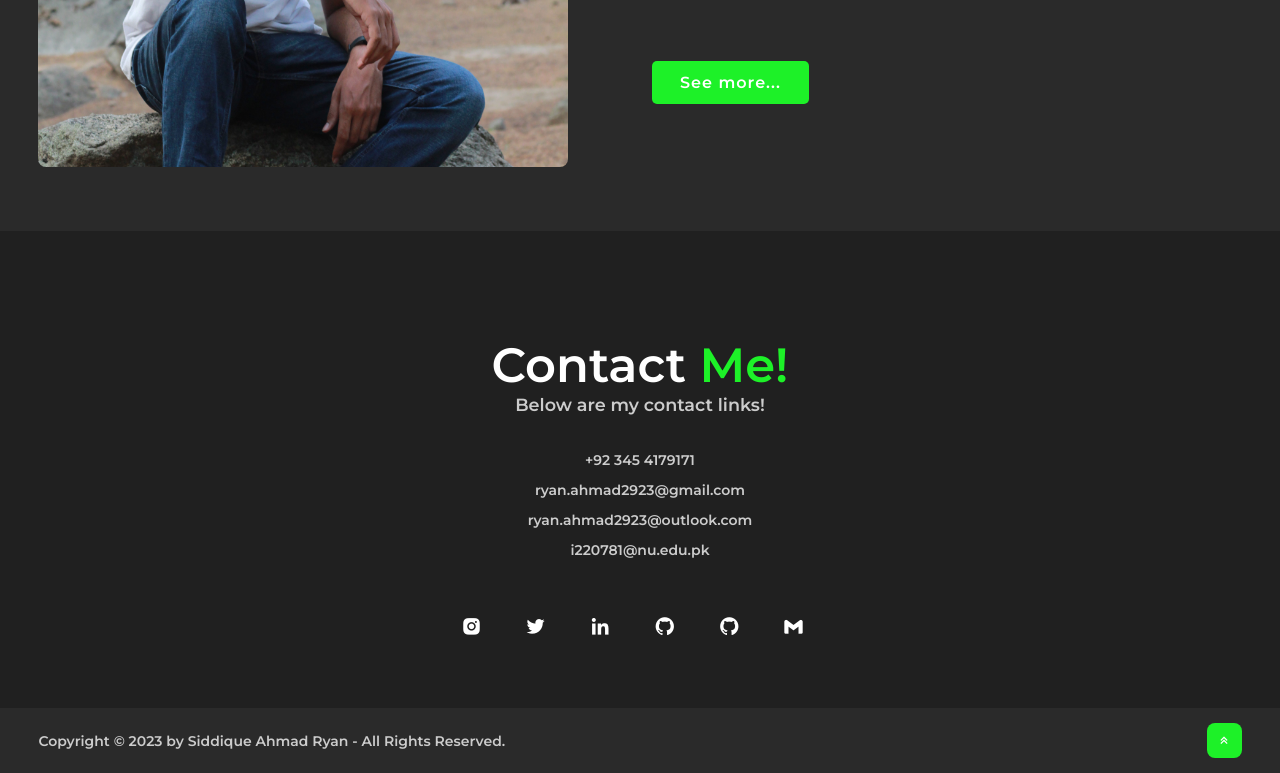
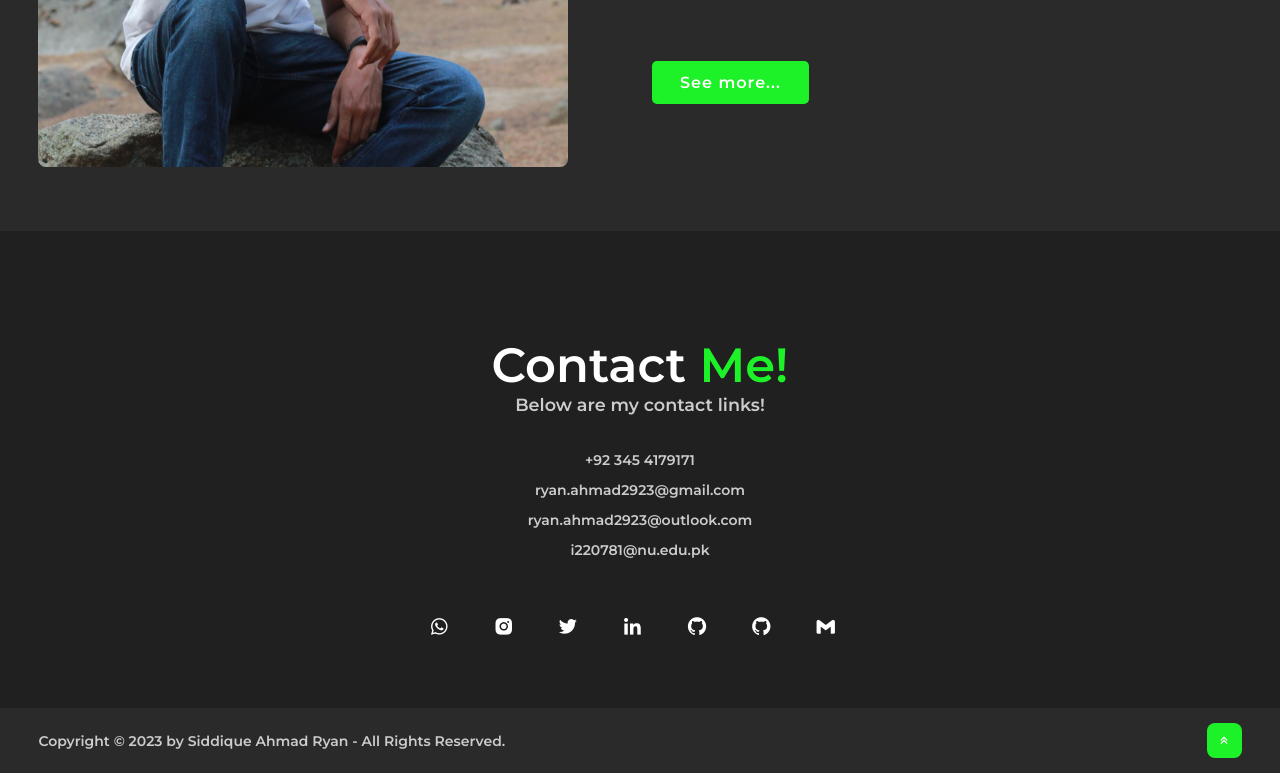
Before and after one commit to iryansa/iryansa.github.io, a plain HTML site: page index.html in a window 1280 px wide. Shown: the part 1273-2046 px from the top of the page. Drawn offline with nearby package versions, Linux system fonts and the light colour scheme.

Commit message:
Update index.html

```diff
--- a/index.html
+++ b/index.html
@@ -67,6 +67,7 @@
                     <li><a target="_blank" class="links-1" href="mailto:i220781@nu.edu.pk">i220781@nu.edu.pk</a></li>
                 </div>
                 <div class="contact-icons">
+                    <a class="links-2" href="https://wa.me/923454179171" target="_blank"><i class="bx bxl-whatsapp"></i></a>
                     <a class="links-2" href="https://instagram.com/i_ryan.a" target="_blank"><i class="bx bxl-instagram-alt"></i></a>
                     <a class="links-2" href="https://twitter.com/i_ryaaaan" target="_blank"><i class="bx bxl-twitter"></i></a>
                     <a class="links-2" href="https://www.linkedin.com/in/siddique-ahmad-ryan-909a4a247/" target="_blank"><i class="bx bxl-linkedin"></i></a>
```
